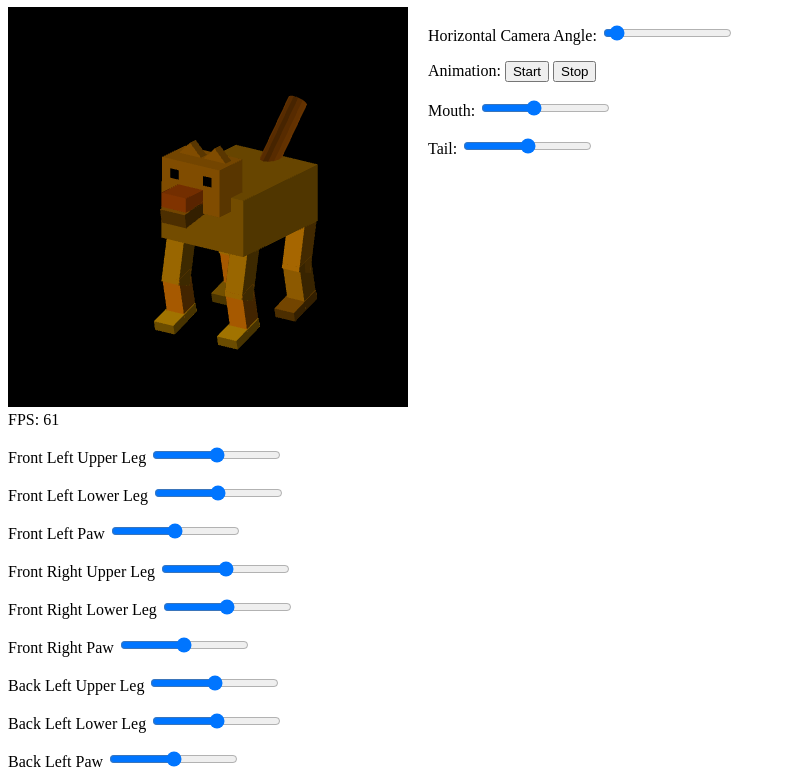
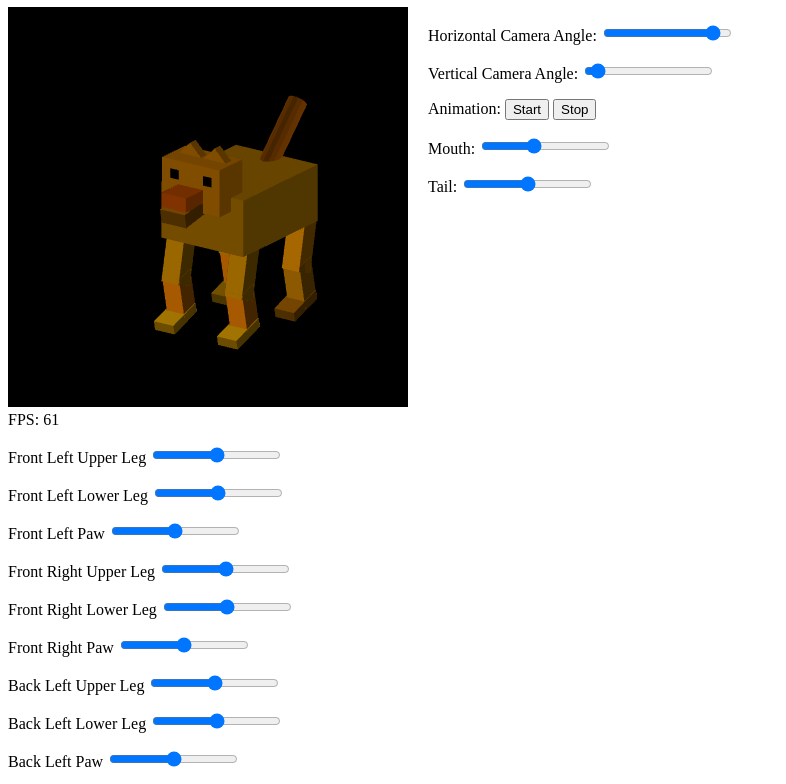
Before and after one commit to Dguerr15/BlockyAnimal, a plain HTML site: page index.html in a window 1280 px wide. Shown: the part 73-857 px from the top of the page, without its empty margins (0-786 px from the left). Drawn offline with Linux system fonts and the light colour scheme.

Commit message:
camera sliders

```diff
--- a/blockyAnimal.js
+++ b/blockyAnimal.js
@@ -144,7 +144,8 @@ function connectVariablesToGLSL() {
 
 // set up event listeners
 function addActionsForHtmlUI() {
-    document.getElementById("cameraSlide").addEventListener("input", function() {g_globalAngleY = this.value; g_needsRender = true;});
+    document.getElementById("cameraHSlide").addEventListener("input", function() {g_globalAngleY = this.value; g_needsRender = true;});
+    document.getElementById("cameraVSlide").addEventListener("input", function() {g_globalAngleX = this.value; g_needsRender = true;});
 
     document.getElementById("start").onclick = function() {g_Animation = true; g_needsRender = true;};
     document.getElementById("stop").onclick = function() {g_Animation = false; g_needsRender = true;};
--- a/index.html
+++ b/index.html
@@ -54,7 +54,11 @@
       <div>
         <p>
             Horizontal Camera Angle:
-            <Input type="range" min="0" max="360" value="20" class = "slider" id="cameraSlide">
+            <Input type="range" min="-360" max="0" value="-35" class = "slider" id="cameraHSlide">
+        </p>
+        <p>
+            Vertical Camera Angle:
+            <Input type="range" min="0" max="360" value="20" class = "slider" id="cameraVSlide">
         </p>
         <p>
             Animation:
```
